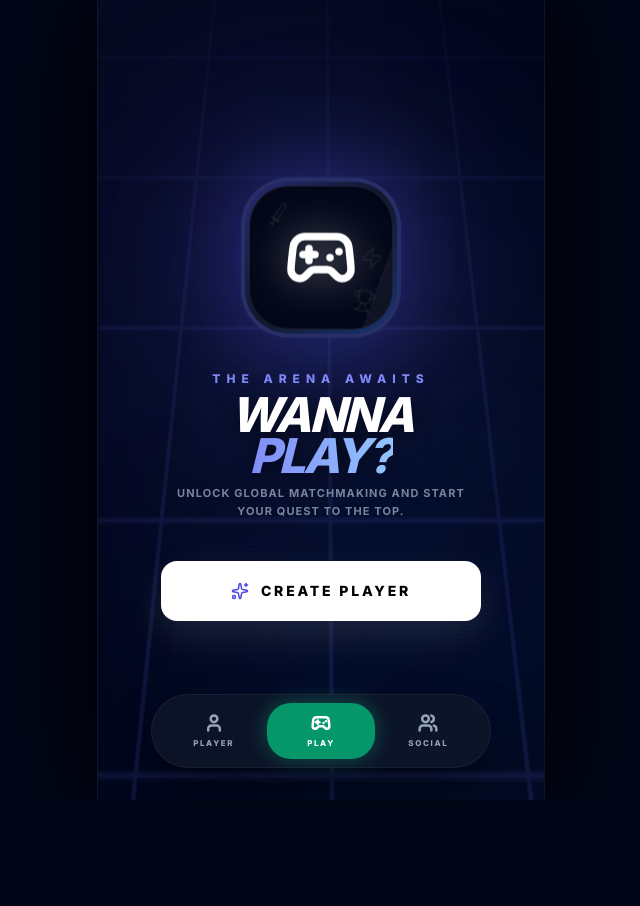
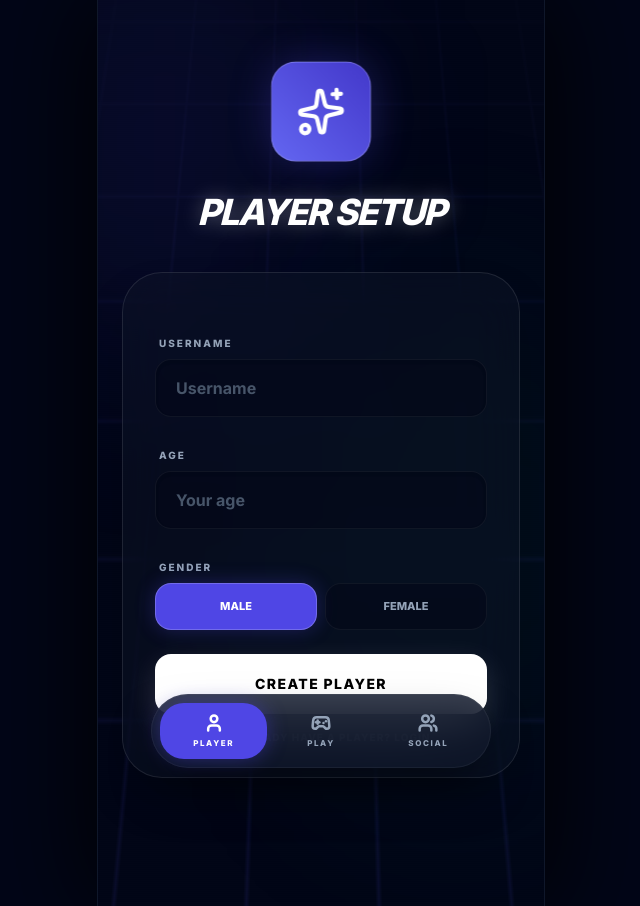
Before and after one commit to hilocal72-eng/saanp, a React (Vite) app: page / in a window 1280 px wide. Shown: the whole page, without its empty margins (319-959 px from the left). Before the commit the page ends 800 px from the top, so only its background shows below. Built offline with nearby package versions, Linux system fonts and the light colour scheme.

Commit message:
Add files via upload

```diff
--- a/App.tsx
+++ b/App.tsx
@@ -8,46 +8,54 @@ import GameTab from './components/GameTab';
 import { User, Users, Gamepad2, Sparkles, Sword, Trophy, Zap } from 'lucide-react';
 
 const App: React.FC = () => {
-  const [activeTab, setActiveTab] = useState<Tab>(Tab.GAME);
+  // Default to PROFILE tab to ensure setup is the first thing users see
+  const [activeTab, setActiveTab] = useState<Tab>(Tab.PROFILE);
   const [myProfile, setMyProfile] = useState<UserProfile | null>(null);
   const [pendingRequests, setPendingRequests] = useState(0);
   const [hasNewMessages, setHasNewMessages] = useState(false);
   const [lastCheckTime, setLastCheckTime] = useState(Date.now());
 
+  // 1. Load profile ONLY once on mount
   useEffect(() => {
-    const loadProfile = () => {
     const data = localStorage.getItem('snake_quest_db');
     if (data) {
+      try {
         const parsed = JSON.parse(data);
         if (parsed.users && parsed.users.length > 0) {
-          const profile = parsed.users[0];
-          setMyProfile(profile);
-          return profile;
+          setMyProfile(parsed.users[0]);
+          // If we have a profile, we can safely default to the Game tab
+          setActiveTab(Tab.GAME);
+        }
+      } catch (e) {
+        console.error("Failed to load profile from storage", e);
       }
     }
-      return null;
-    };
+  }, []);
 
-    const initialProfile = loadProfile();
+  // 2. Poll for notifications ONLY if a profile exists
+  useEffect(() => {
+    if (!myProfile?.name) {
+      setPendingRequests(0);
+      setHasNewMessages(false);
+      return;
+    }
 
     const checkNotifications = async () => {
-      const currentName = myProfile?.name || initialProfile?.name;
-      if (currentName) {
       try {
-          await dbService.updateLastSeen(currentName);
-          const reqCount = await dbService.getPendingRequestCount(currentName);
+        await dbService.updateLastSeen(myProfile.name);
+
+        const reqCount = await dbService.getPendingRequestCount(myProfile.name);
         setPendingRequests(reqCount);
 
         if (activeTab !== Tab.FRIENDS) {
-            const msgCount = await dbService.getNewMessageCount(currentName, lastCheckTime);
+          const msgCount = await dbService.getNewMessageCount(myProfile.name, lastCheckTime);
           if (msgCount > 0) setHasNewMessages(true);
         } else {
           setHasNewMessages(false);
           setLastCheckTime(Date.now());
         }
       } catch (e) {
-          console.debug("Polling sync...");
-        }
+        console.debug("Polling sync error...");
       }
     };
 
@@ -56,15 +64,17 @@ const App: React.FC = () => {
     return () => clearInterval(interval);
   }, [myProfile?.name, activeTab, lastCheckTime]);
 
-  const handleProfileUpdate = (p: UserProfile) => {
+  const handleProfileUpdate = (p: UserProfile | null) => {
     setMyProfile(p);
+    if (!p) {
+      setActiveTab(Tab.PROFILE);
+    }
   };
 
   const renderProfileRequired = (title: string, subtitle: string, description: string, icon: React.ReactNode) => (
     <div className="relative flex flex-col items-center justify-center h-[100dvh] p-8 text-center animate-in fade-in zoom-in-95 bg-slate-950 overflow-hidden">
       {/* GAMING BACKGROUND ELEMENTS */}
       <div className="absolute inset-0 z-0 overflow-hidden pointer-events-none">
-        {/* Animated Grid */}
         <div
           className="absolute inset-0 opacity-[0.25]"
           style={{
@@ -76,13 +86,9 @@ const App: React.FC = () => {
             animation: 'grid-scroll 10s linear infinite'
           }}
         />
-
-        {/* Floating Neon Blobs */}
         <div className="absolute top-[-10%] left-[-10%] w-[80%] h-[80%] bg-indigo-600/20 blur-[150px] rounded-full animate-pulse" />
         <div className="absolute bottom-[-15%] right-[-15%] w-[80%] h-[80%] bg-blue-600/20 blur-[150px] rounded-full animate-pulse" style={{ animationDelay: '2s' }} />
-
-        {/* Retro Scanlines */}
-        <div className="absolute inset-0 opacity-[0.08] pointer-events-none bg-[linear-gradient(rgba(18,16,16,0)_50%,rgba(0,0,0,0.4)_50%)] bg-[length:100%_4px]" />
+        <div className="absolute inset-0 opacity-[0.08] pointer-events-none bg-[linear-gradient(rgba(18,16,16,0)_50%,rgba(0,0,0,0.25)_50%)] bg-[length:100%_4px]" />
       </div>
 
       <style>{`
@@ -100,34 +106,23 @@ const App: React.FC = () => {
         }
       `}</style>
 
-      {/* GAMING POSTER CONTENT */}
       <div className="relative z-10 flex flex-col items-center w-full max-w-[320px]">
-
-        {/* STYLIZED CHARACTER/GAME BADGE */}
         <div className="relative mb-8 animate-[badge-float_5s_ease-in-out_infinite]">
-          {/* Back Glow */}
           <div className="absolute inset-0 bg-indigo-500/40 blur-3xl rounded-full scale-125 animate-pulse"></div>
-
-          {/* Main Badge */}
           <div className="relative w-40 h-40 bg-slate-900 border-4 border-indigo-500/30 rounded-[3rem] p-1 flex items-center justify-center overflow-hidden shadow-[0_0_80px_rgba(79,70,229,0.3)]">
             <div className="absolute inset-0 bg-gradient-to-br from-indigo-600/40 via-transparent to-blue-600/40"></div>
             <div className="w-full h-full bg-slate-950 rounded-[2.5rem] flex items-center justify-center border border-white/10 relative overflow-hidden group">
-               {/* Decorative icons in badge */}
                <Sword size={24} className="absolute top-4 left-4 text-white/5 -rotate-12" />
                <Trophy size={24} className="absolute bottom-4 right-4 text-white/5 rotate-12" />
                <Zap size={24} className="absolute top-1/2 right-2 text-white/5 -translate-y-1/2" />
-
                <div className="relative z-10 text-white drop-shadow-[0_0_20px_rgba(255,255,255,0.4)]">
                  {React.cloneElement(icon as React.ReactElement, { size: 72, strokeWidth: 2.5 })}
                </div>
-
-               {/* Shine animation */}
                <div className="absolute inset-0 w-1/2 h-full bg-white/5 skew-x-[-20deg] animate-[shine_3s_infinite] pointer-events-none"></div>
             </div>
           </div>
         </div>
 
-        {/* TYPOGRAPHY */}
         <div className="space-y-2 mb-10">
           <h3 className="text-indigo-400 font-black text-xs uppercase tracking-[0.5em] mb-1">{subtitle}</h3>
           <h2 className="text-5xl font-black text-white tracking-tighter uppercase italic leading-[0.85] drop-shadow-[0_4px_10px_rgba(0,0,0,0.5)]">
@@ -139,7 +134,6 @@ const App: React.FC = () => {
           </p>
         </div>
 
-        {/* CALL TO ACTION */}
         <div className="w-full">
           <button
             onClick={() => setActiveTab(Tab.PROFILE)}
--- a/components/ProfileTab.tsx
+++ b/components/ProfileTab.tsx
@@ -2,14 +2,15 @@
 import React, { useState, useEffect } from 'react';
 import { UserProfile, Gender } from '../types';
 import { dbService } from '../services/dbService';
-import { User, CheckCircle2, Copy, AlertTriangle, PartyPopper, Lock, Sparkles } from 'lucide-react';
+import { User, CheckCircle2, Copy, AlertTriangle, PartyPopper, Lock, Sparkles, LogIn, UserPlus, LogOut } from 'lucide-react';
 
 interface ProfileTabProps {
-  onProfileUpdate: (p: UserProfile) => void;
+  onProfileUpdate: (p: UserProfile | null) => void;
   currentProfile: UserProfile | null;
 }
 
 const ProfileTab: React.FC<ProfileTabProps> = ({ onProfileUpdate, currentProfile }) => {
+  const [mode, setMode] = useState<'create' | 'login'>('create');
   const [name, setName] = useState(currentProfile?.name || '');
   const [age, setAge] = useState(currentProfile?.age?.toString() || '');
   const [gender, setGender] = useState<Gender>(currentProfile?.gender || 'male');
@@ -22,27 +23,48 @@ const ProfileTab: React.FC<ProfileTabProps> = ({ onProfileUpdate, currentProfile
       setName(currentProfile.name);
       setAge(currentProfile.age.toString());
       setGender(currentProfile.gender as Gender);
+    } else {
+      setName('');
+      setAge('');
+      setGender('male');
     }
   }, [currentProfile]);
 
-  const handleSave = async () => {
+  const handleAction = async () => {
     if (currentProfile) return;
 
     setError(null);
     const trimmedName = name.trim();
-    if (!trimmedName || !age || !gender) {
-      alert('Please fill all details');
-      return;
-    }
 
-    if (trimmedName.length < 3) {
-      alert('Username must be at least 3 characters');
+    if (!trimmedName) {
+      setError('Username is required');
       return;
     }
 
     setSaving(true);
     try {
-      const isNewProfile = !currentProfile;
+      if (mode === 'login') {
+        const player = await dbService.findPlayerGlobal(trimmedName);
+        if (player) {
+          const db = { users: [player], friends: [], chats: [], games: [] };
+          localStorage.setItem('snake_quest_db', JSON.stringify(db));
+          onProfileUpdate(player);
+          setShowSuccess(true);
+        } else {
+          setError('No player found');
+        }
+      } else {
+        if (!age || !gender) {
+          setError('Please fill all details');
+          setSaving(false);
+          return;
+        }
+        if (trimmedName.length < 3) {
+          setError('Username must be at least 3 characters');
+          setSaving(false);
+          return;
+        }
+
         const profile: UserProfile = {
           name: trimmedName,
           age: parseInt(age),
@@ -52,28 +74,46 @@ const ProfileTab: React.FC<ProfileTabProps> = ({ onProfileUpdate, currentProfile
 
         const savedProfile = await dbService.saveProfile(profile);
         onProfileUpdate(savedProfile);
-
-      if (isNewProfile) {
         setShowSuccess(true);
       }
     } catch (e: any) {
       if (e.message === 'USERNAME_TAKEN') {
         setError('This Username is already in use.');
       } else {
-        alert('Error: ' + e.message);
+        setError('Error: ' + e.message);
       }
     } finally {
       setSaving(false);
     }
   };
 
-  const isLocked = !!currentProfile;
+  const handleLogout = (e: React.MouseEvent) => {
+    e.preventDefault();
+    e.stopPropagation();
+
+    if (window.confirm('Log out from this player profile?')) {
+      try {
+        // 1. Wipe local storage
+        localStorage.removeItem('snake_quest_db');
+
+        // 2. Clear global state
+        onProfileUpdate(null);
+
+        // 3. Force hard refresh - App.tsx defaults to ProfileTab when no user is found
+        window.location.reload();
+      } catch (err) {
+        console.error("Logout error:", err);
+        window.location.reload();
+      }
+    }
+  };
+
+  const isLoggedIn = !!currentProfile;
 
   return (
     <div className="flex flex-col min-h-[100dvh] bg-slate-950 overflow-x-hidden relative">
       {/* GAMING BACKGROUND ELEMENTS */}
       <div className="absolute inset-0 z-0 overflow-hidden pointer-events-none">
-        {/* Animated Grid */}
         <div
           className="absolute inset-0 opacity-[0.15]"
           style={{
@@ -85,12 +125,8 @@ const ProfileTab: React.FC<ProfileTabProps> = ({ onProfileUpdate, currentProfile
             animation: 'grid-move 20s linear infinite'
           }}
         />
-
-        {/* Floating Neon Blobs */}
         <div className="absolute top-[-10%] left-[-10%] w-[50%] h-[50%] bg-indigo-600/20 blur-[120px] rounded-full animate-pulse" />
         <div className="absolute bottom-[10%] right-[-10%] w-[60%] h-[60%] bg-emerald-600/10 blur-[120px] rounded-full animate-pulse" style={{ animationDelay: '1s' }} />
-
-        {/* Scanlines Effect */}
         <div className="absolute inset-0 opacity-[0.03] pointer-events-none bg-[linear-gradient(rgba(18,16,16,0)_50%,rgba(0,0,0,0.25)_50%),linear-gradient(90deg,rgba(255,0,0,0.06),rgba(0,255,0,0.02),rgba(0,0,255,0.06))] bg-[length:100%_2px,3px_100%]" />
       </div>
 
@@ -106,15 +142,19 @@ const ProfileTab: React.FC<ProfileTabProps> = ({ onProfileUpdate, currentProfile
       `}</style>
 
       <div className="relative z-10 flex flex-col p-6 pb-32 animate-in fade-in duration-700">
-        {/* Congrats Dialog */}
+        {/* Success Modal */}
         {showSuccess && (
           <div className="fixed inset-0 z-[200] flex items-center justify-center p-6 bg-slate-950/90 backdrop-blur-xl animate-in fade-in zoom-in-95 duration-300">
             <div className="bg-slate-900 border border-indigo-500/30 p-10 rounded-[2.5rem] shadow-[0_0_80px_rgba(79,70,229,0.2)] text-center max-w-xs w-full">
               <div className="w-20 h-20 bg-indigo-600 rounded-3xl flex items-center justify-center mx-auto mb-6 shadow-xl shadow-indigo-900/40">
                 <PartyPopper size={40} className="text-white" />
               </div>
-              <h2 className="text-3xl font-black text-white uppercase tracking-tighter leading-tight">Congrats!</h2>
-              <p className="text-slate-200 font-bold mt-4 uppercase tracking-widest text-xs">Profile Created Successfully</p>
+              <h2 className="text-3xl font-black text-white uppercase tracking-tighter leading-tight">
+                {mode === 'login' ? 'Welcome Back!' : 'Congrats!'}
+              </h2>
+              <p className="text-slate-200 font-bold mt-4 uppercase tracking-widest text-xs">
+                {mode === 'login' ? 'Profile loaded successfully' : 'Profile Created Successfully'}
+              </p>
               <button
                 onClick={() => setShowSuccess(false)}
                 className="mt-10 w-full bg-white text-black font-black py-4 rounded-2xl shadow-xl active:scale-95 transition-all text-sm tracking-widest uppercase"
@@ -128,23 +168,33 @@ const ProfileTab: React.FC<ProfileTabProps> = ({ onProfileUpdate, currentProfile
         <div className="text-center mt-12 mb-10">
           <div className="relative inline-block">
             <div className="w-24 h-24 bg-gradient-to-tr from-indigo-500 to-indigo-700 rounded-3xl shadow-[0_0_40px_rgba(79,70,229,0.3)] flex items-center justify-center mx-auto mb-6 rotate-3 border border-white/20 animate-[float-slow_4s_ease-in-out_infinite]">
-              {isLocked ? <Lock size={48} className="text-white -rotate-3" /> : <Sparkles size={48} className="text-white -rotate-3" />}
+              {isLoggedIn ? <Lock size={48} className="text-white -rotate-3" /> : (mode === 'login' ? <LogIn size={48} className="text-white -rotate-3" /> : <Sparkles size={48} className="text-white -rotate-3" />)}
             </div>
-            {isLocked && (
+            {isLoggedIn && (
               <div className="absolute -bottom-1 -right-1 bg-emerald-500 text-white p-1 rounded-full border-2 border-slate-950 shadow-lg shadow-emerald-500/50">
                 <CheckCircle2 size={16} />
               </div>
             )}
           </div>
-          <h1 className="text-4xl font-black tracking-tighter text-white uppercase italic drop-shadow-[0_0_10px_rgba(255,255,255,0.3)]">Player Setup</h1>
-          {isLocked && <p className="text-[10px] font-black text-emerald-400 uppercase tracking-widest mt-2 flex items-center justify-center gap-2">
-            <span className="w-1.5 h-1.5 bg-emerald-500 rounded-full animate-pulse" />
-            Verified Identity
-          </p>}
+
+          <div className="flex items-center justify-center gap-4 relative">
+            <h1 className="text-4xl font-black tracking-tighter text-white uppercase italic drop-shadow-[0_0_10px_rgba(255,255,255,0.3)]">
+              {isLoggedIn ? 'Identity' : (mode === 'login' ? 'Player Login' : 'Player Setup')}
+            </h1>
+            {isLoggedIn && (
+              <button
+                onClick={handleLogout}
+                type="button"
+                className="p-3 bg-rose-500/20 hover:bg-rose-500/40 text-rose-500 rounded-2xl border-2 border-rose-500/30 transition-all active:scale-75 hover:scale-110 flex items-center justify-center cursor-pointer shadow-xl shadow-rose-950/40"
+                aria-label="Logout"
+              >
+                <LogOut size={22} strokeWidth={3} />
+              </button>
+            )}
+          </div>
         </div>
 
         <div className="bg-slate-900/40 backdrop-blur-xl rounded-[2.5rem] border border-white/10 p-8 space-y-6 shadow-2xl relative overflow-hidden group">
-          {/* Subtle inner card glow */}
           <div className="absolute top-0 left-0 w-full h-1 bg-gradient-to-r from-transparent via-indigo-500/50 to-transparent opacity-0 group-hover:opacity-100 transition-opacity" />
 
           {error && (
@@ -154,26 +204,28 @@ const ProfileTab: React.FC<ProfileTabProps> = ({ onProfileUpdate, currentProfile
             </div>
           )}
 
+          {!isLoggedIn && (
             <div className="space-y-1.5">
               <label className="text-[10px] font-black text-slate-400 uppercase tracking-[0.2em] ml-1">Username</label>
               <input
                 type="text"
                 value={name}
-              disabled={isLocked}
                 onChange={(e) => setName(e.target.value.replace(/\s/g, ''))}
-              className={`w-full px-5 py-4 rounded-2xl bg-slate-950/50 border ${error ? 'border-rose-500' : 'border-white/5'} focus:border-indigo-500 outline-none transition-all text-white font-bold placeholder:text-slate-600 shadow-inner ${isLocked ? 'opacity-60 cursor-not-allowed' : ''}`}
+                className={`w-full px-5 py-4 rounded-2xl bg-slate-950/50 border ${error ? 'border-rose-500' : 'border-white/5'} focus:border-indigo-500 outline-none transition-all text-white font-bold placeholder:text-slate-600 shadow-inner`}
                 placeholder="Username"
               />
             </div>
+          )}
 
+          {mode === 'create' && !isLoggedIn && (
+            <>
               <div className="space-y-1.5">
                 <label className="text-[10px] font-black text-slate-400 uppercase tracking-[0.2em] ml-1">Age</label>
                 <input
                   type="number"
                   value={age}
-              disabled={isLocked}
                   onChange={(e) => setAge(e.target.value)}
-              className={`w-full px-5 py-4 rounded-2xl bg-slate-950/50 border border-white/5 focus:border-indigo-500 outline-none transition-all text-white font-bold placeholder:text-slate-600 shadow-inner ${isLocked ? 'opacity-60 cursor-not-allowed' : ''}`}
+                  className="w-full px-5 py-4 rounded-2xl bg-slate-950/50 border border-white/5 focus:border-indigo-500 outline-none transition-all text-white font-bold placeholder:text-slate-600 shadow-inner"
                   placeholder="Your age"
                 />
               </div>
@@ -184,23 +236,24 @@ const ProfileTab: React.FC<ProfileTabProps> = ({ onProfileUpdate, currentProfile
                   {(['male', 'female'] as Gender[]).map((g) => (
                     <button
                       key={g}
-                  disabled={isLocked}
                       onClick={() => setGender(g)}
                       className={`py-3.5 rounded-2xl text-[11px] font-black transition-all border ${
                         gender === g
                         ? 'bg-indigo-600 text-white border-white/20 shadow-[0_0_20px_rgba(79,70,229,0.3)]'
                         : 'bg-slate-950/50 text-slate-400 border-white/5'
-                  } ${isLocked ? 'opacity-60 cursor-not-allowed' : ''}`}
+                      }`}
                     >
                       {g.toUpperCase()}
                     </button>
                   ))}
                 </div>
               </div>
+            </>
+          )}
 
           {currentProfile && (
-            <div className="pt-4 border-t border-white/5">
-              <div className="p-4 bg-slate-950/50 rounded-2xl flex items-center justify-between border border-white/5 mb-2">
+            <div className="space-y-4">
+              <div className="p-4 bg-slate-950/50 rounded-2xl flex items-center justify-between border border-white/5">
                 <div className="flex items-center gap-3">
                   <div className="w-8 h-8 rounded-lg bg-indigo-500/20 flex items-center justify-center text-indigo-400">
                     <User size={16} />
@@ -215,26 +268,39 @@ const ProfileTab: React.FC<ProfileTabProps> = ({ onProfileUpdate, currentProfile
                     navigator.clipboard.writeText(currentProfile.name);
                     alert('Username copied!');
                   }}
-                  className="text-white/40 hover:text-indigo-400 p-2 transition-colors bg-white/5 rounded-lg"
+                  className="text-white/40 hover:text-indigo-400 p-2 transition-colors bg-white/5 rounded-lg active:scale-90"
                 >
                   <Copy size={16} />
                 </button>
               </div>
-              <p className="text-[9px] text-slate-500 text-center font-medium italic opacity-70">Use this id to connect with friends</p>
+
+              {/* Help text positioned directly beneath the ID box */}
+              <p className="text-[10px] text-indigo-400 text-center font-black uppercase tracking-[0.15em] animate-pulse">
+                Use this ID to connect with friends
+              </p>
             </div>
           )}
 
-          {!isLocked ? (
+          {!isLoggedIn && (
+            <div className="space-y-4">
               <button
-              onClick={handleSave}
+                onClick={handleAction}
                 disabled={saving}
                 className="w-full bg-white text-black font-black py-5 rounded-2xl flex items-center justify-center gap-3 transition-all active:scale-95 disabled:opacity-50 shadow-[0_10px_30px_rgba(255,255,255,0.15)] uppercase tracking-widest text-sm"
               >
-              {saving ? 'INITIALIZING...' : 'CREATE PLAYER'}
+                {saving ? 'INITIALIZING...' : (mode === 'login' ? 'LOGIN PLAYER' : 'CREATE PLAYER')}
               </button>
+
+              <button
+                onClick={() => setMode(mode === 'create' ? 'login' : 'create')}
+                className="w-full text-slate-400 font-black text-[10px] uppercase tracking-widest flex items-center justify-center gap-2 hover:text-indigo-400 transition-colors"
+              >
+                {mode === 'create' ? (
+                  <><LogIn size={14} /> Already have a player? Login</>
                 ) : (
-            <div className="w-full bg-slate-800/30 text-slate-500 font-black py-5 rounded-2xl flex items-center justify-center gap-3 border border-white/5 uppercase tracking-widest text-sm cursor-not-allowed">
-              <Lock size={16} /> PROFILE LOCKED
+                  <><UserPlus size={14} /> Need a player? Create</>
+                )}
+              </button>
             </div>
           )}
         </div>
```
Lines whose indentation alone changed are shown as unchanged.
